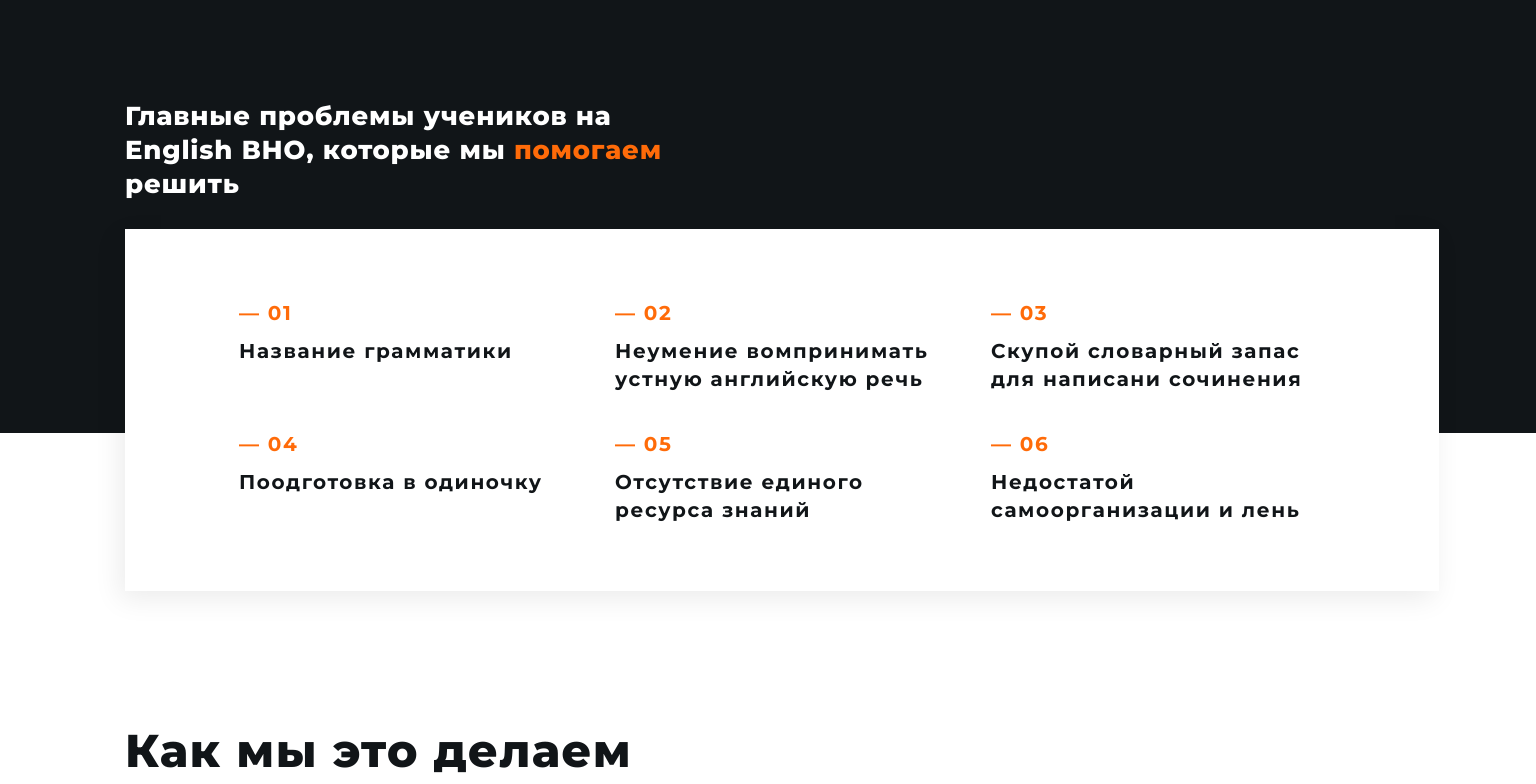
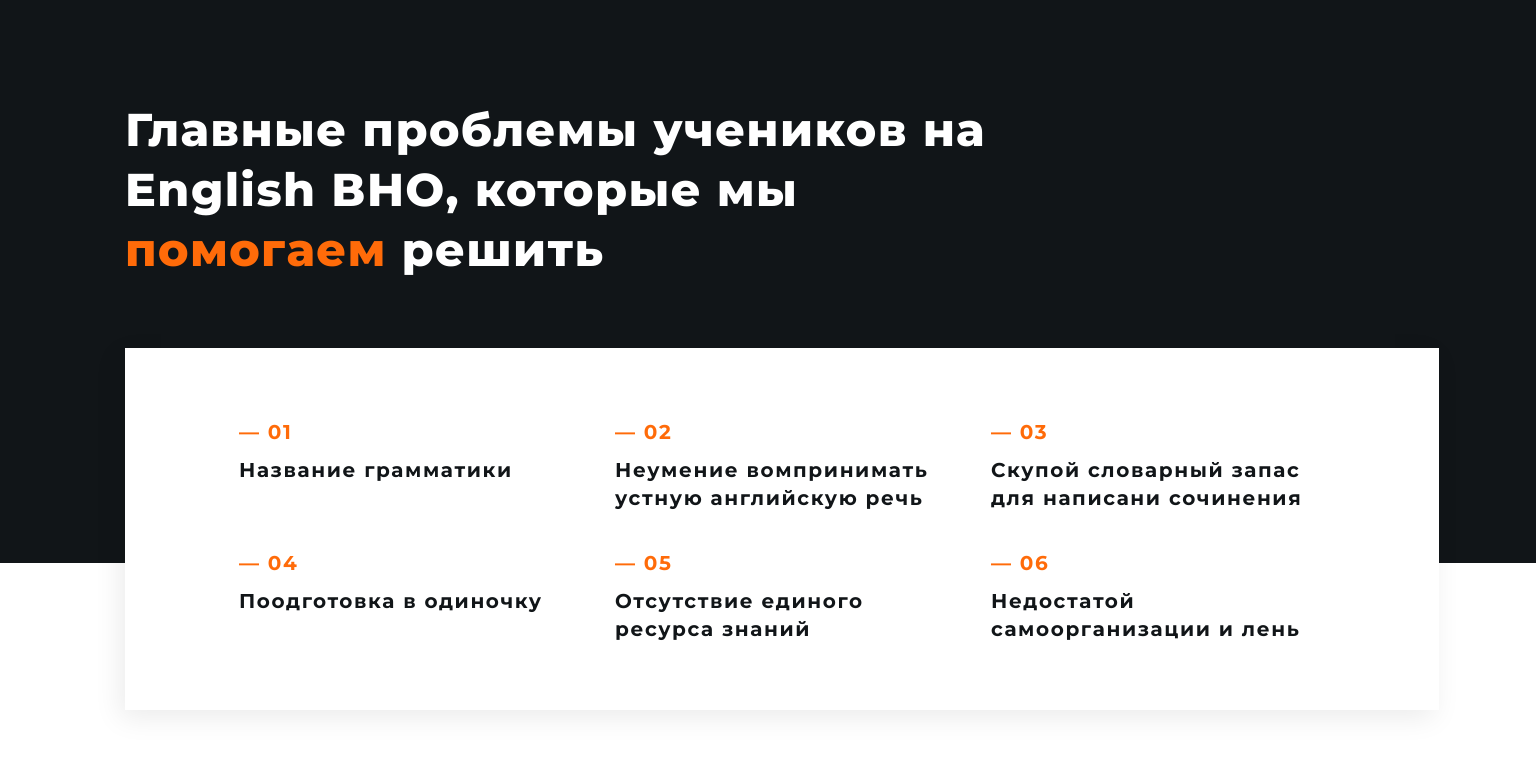
Before and after one commit to Ivan-Besedin/main-section, a plain HTML site: page index.html in a window 1536 px wide. Shown: the top 784 px of the page. Drawn offline with nearby package versions, Linux system fonts and the light colour scheme.

Commit message:
доделки

```diff
--- a/sass/components/_problems.scss
+++ b/sass/components/_problems.scss
@@ -14,7 +14,8 @@
   @media screen and (min-width: 1366px) {
     padding-top: 100px;
     padding-bottom: 130px;
-    background-image: linear-gradient(to bottom, #111518 60%, #ffffff 40%),
+
+    background-image: linear-gradient(to bottom, #111518 67%, #ffffff 33%),
       url(/Group5.svg);
     background-repeat: no-repeat;
     background-position: right;
@@ -22,7 +23,6 @@
     // background-size: cover;
   }
 }
-// linear-gradient(to bottom, #111518 60%, #ffffff 40%),
 
 .problems__title {
   width: 280px;
@@ -50,6 +50,14 @@
     line-height: 1.3;
 
     margin-bottom: 25px;
+  }
+
+  @media screen and (min-width: 1366px) {
+    width: 866px;
+    height: 178px;
+    font-size: 46px;
+
+    margin-bottom: 70px;
   }
 }
 
```
Also changed, not shown: css/main.css, css/main.min.css, 2 other files.
